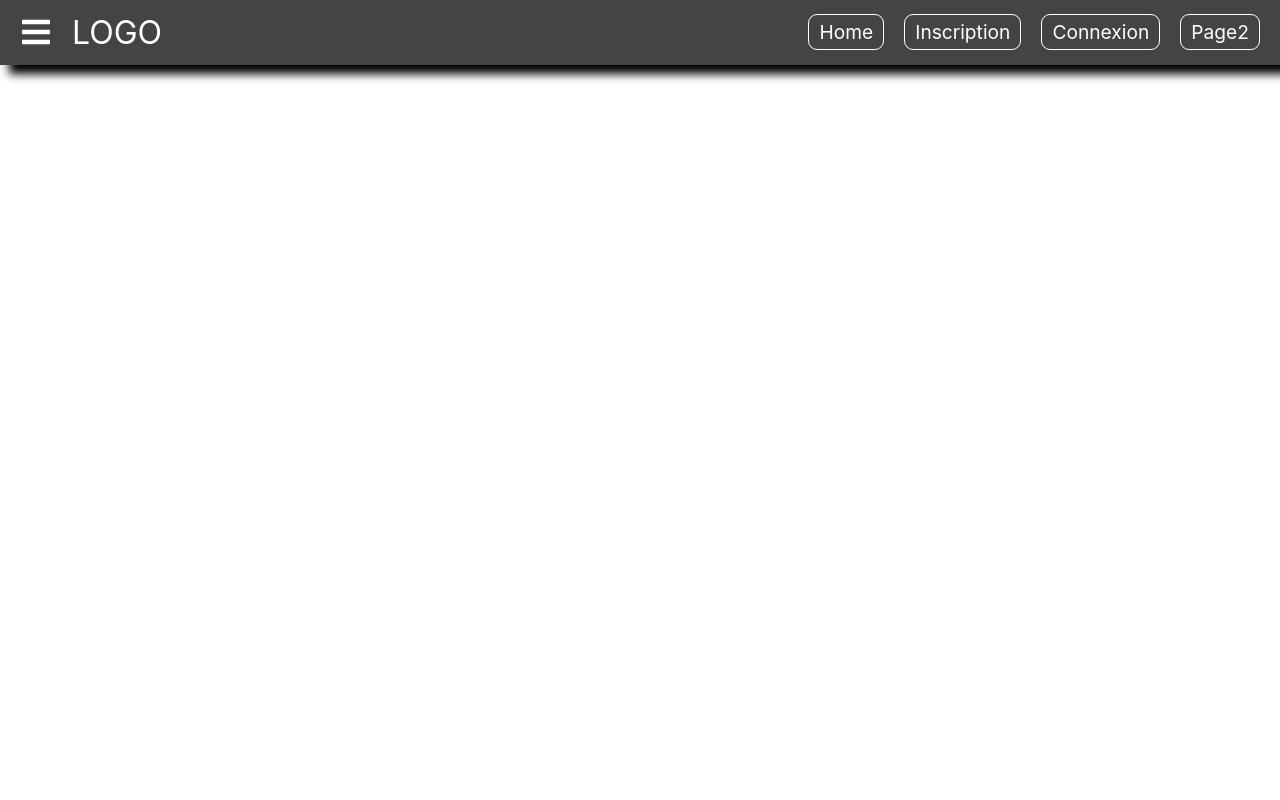
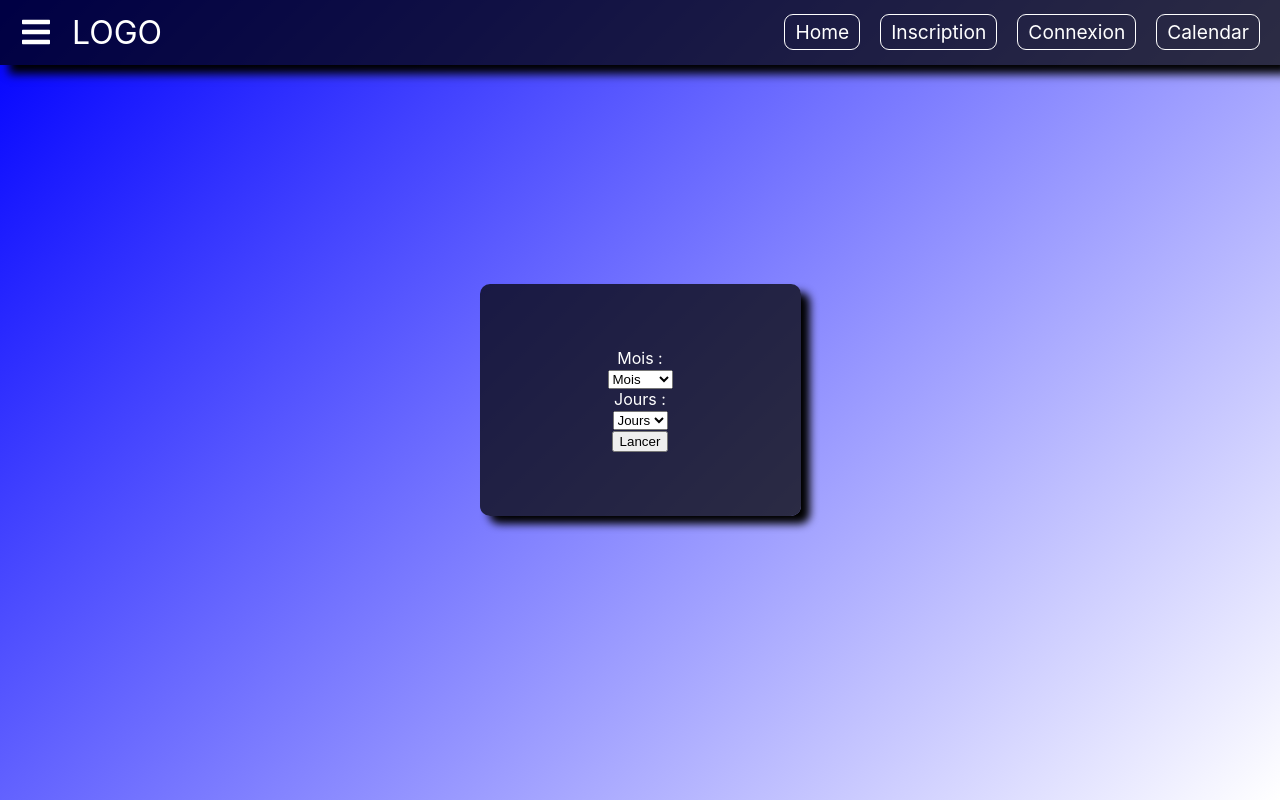
Before and after one commit to AlfMeodel/XP, a React (Create React App) app in the folder xp1/: page /calendar in a window 1280 px wide. Built offline with nearby package versions, Linux system fonts and the light colour scheme.

Commit message:
ajout de calendar et de la landpage

```diff
--- a/xp1/src/App.tsx
+++ b/xp1/src/App.tsx
@@ -8,6 +8,8 @@ import Connexion from './pages/Connexion';
 import { useSelector } from 'react-redux';
 import { ChargementInterface } from './components/redux/chargementSlice';
 import Spiner from './components/redux/Spiner';
+import Calendar from './pages/Calendar';
+import LandPage from './pages/LandPage';
 
 function App() {
   let { chargement } = useSelector((state: { chargementStore: ChargementInterface }) => state.chargementStore)
@@ -20,6 +22,8 @@ function App() {
           <Route path='/' element={<Home />} />
           <Route path='/inscription' element={<Inscription />} />
           <Route path='/connexion' element={<Connexion />} />
+          <Route path='/calendar' element={<Calendar />} />
+          <Route path='/land/:month/:day' element={<LandPage />} />
         </Routes>
       </Router>
 
--- a/xp1/src/components/navigation/Navlinks.ts
+++ b/xp1/src/components/navigation/Navlinks.ts
@@ -17,8 +17,8 @@ export let routes: Routes[] = [
         name: "Connexion"
     },
     {
-        path: "/page2",
-        name: "Page2"
+        path: "/calendar",
+        name: "Calendar"
     },
 
 
--- a/xp1/src/pages/Calendar.tsx
+++ b/xp1/src/pages/Calendar.tsx
@@ -34,6 +34,7 @@ const Calendar = () => {
     let days = Array.from({ length: 31 }, (_, i) => i + 1)
 
     let handleSubmit = (e: React.FormEvent<HTMLFormElement>) => {
+        e.preventDefault()
         if (selectedDay && selectedMonth) {
             navigate(`/land/${selectedMonth}/${selectedDay}`)
         } else (
@@ -45,19 +46,62 @@ const Calendar = () => {
         <Backy>
             <Formulaire>
 
-                <SForm>
+                <SForm onSubmit={handleSubmit}>
                     <FormSection>
                         <FormTitle>
-                            Mois
+                            Mois :
                         </FormTitle>
 
                         <SLabel>
-                            <SSelect>
+                            <SSelect value={selectedMonth} onChange={(e) => setSelectedMonth(e.target.value)}>
+                                <SOption value="">
+                                    Mois
+                                </SOption>
+
+                                {
+                                    months.map((month) => {
+                                        return (
+                                            <SOption value={month.value} key={month.name}>
+                                                {month.name}
+                                            </SOption>
+                                        )
+                                    })
+                                }
 
                             </SSelect>
                         </SLabel>
 
                     </FormSection>
+
+                    <FormSection>
+                        <FormTitle>
+                            Jours :
+                        </FormTitle>
+
+                        <SLabel>
+                            <SSelect value={selectedDay} onChange={(e) => setSelectedDay(e.target.value)}>
+                                <SOption value="">
+                                    Jours
+                                </SOption>
+
+                                {
+                                    days.map((day) => {
+                                        return (
+                                            <SOption value={day} key={day}>
+                                                {day}
+                                            </SOption>
+                                        )
+                                    })
+                                }
+
+                            </SSelect>
+                        </SLabel>
+
+                    </FormSection>
+
+                    <SubmitBtn type='submit'>
+                        Lancer
+                    </SubmitBtn>
                 </SForm>
 
             </Formulaire>
@@ -78,6 +122,8 @@ let SSelect = styled.select``
 
 let SOption = styled.option``
 
+let SubmitBtn = styled.button``
+
 //Formulaire MEP
 
 let FormSection = styled.div``
@@ -97,7 +143,6 @@ let Formulaire = styled.div`
 background-color: #000000bb;
 padding: 5% 10%;
 border-radius: 10px;
-font-size: 5.5em;
 color: white;
 box-shadow: 9px 8px 8px black;
 `
--- /dev/null
+++ b/xp1/src/pages/LandPage.tsx
@@ -0,0 +1,32 @@
+import React from 'react'
+import styled from 'styled-components'
+
+const LandPage = () => {
+    return (
+        <Backy>
+            <Title>
+                LandPage
+            </Title>
+        </Backy>
+    )
+}
+
+export default LandPage
+
+let Backy = styled.div`
+background: linear-gradient(-45deg, white 0%, blue 100%);
+width: 100%;
+height: 100vh;
+display: flex;
+justify-content: center;
+align-items: center;
+`
+
+let Title = styled.div`
+background-color: #000000bb;
+padding: 5% 10%;
+border-radius: 10px;
+font-size: 5.5em;
+color: white;
+box-shadow: 9px 8px 8px black;
+`
```
Also changed, not shown: xp1/src/components/fiber/WawaOffice.tsx (added, +36 -0 lines).
